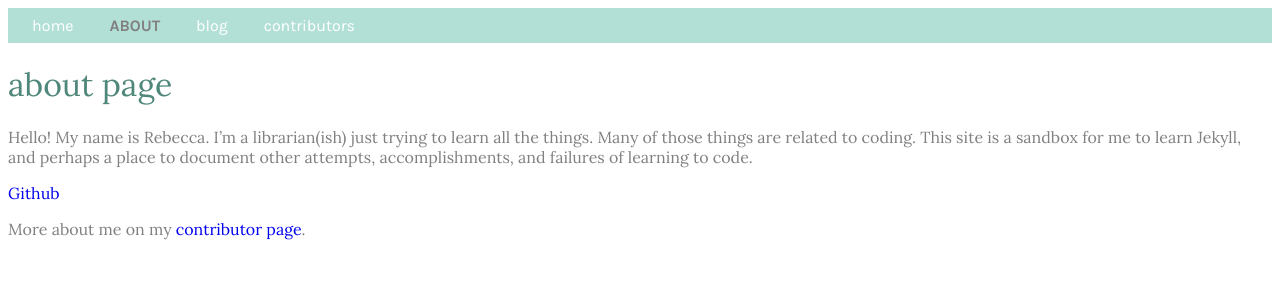
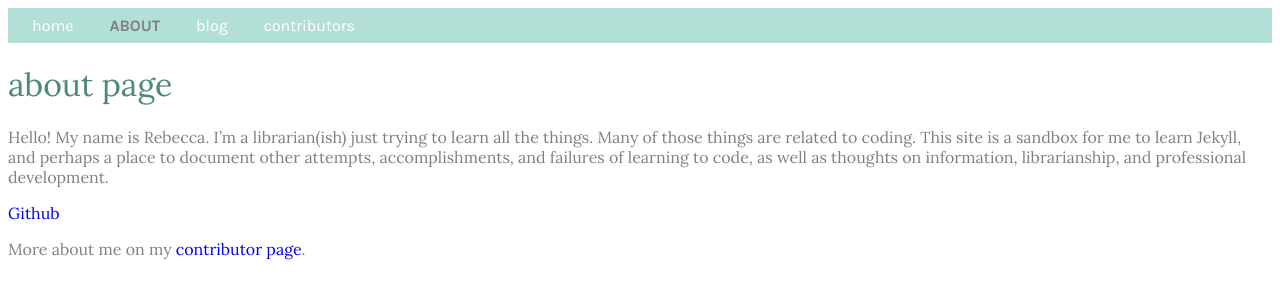
Before and after one commit to rmtownsend/jekyll-blog, a Jekyll site: the page built from about.md, in a window 1280 px wide. Shown: the top 300 px of the page. Built offline with Jekyll 4.4.1, drawn with Linux system fonts in a browser that asks for light colours.

Commit message:
updated about and contributors pages

```diff
--- a/about.md
+++ b/about.md
@@ -4,7 +4,7 @@ title: About
 ---
 # About page
 
-Hello! My name is Rebecca. I'm a librarian(ish) just trying to learn all the things. Many of those things are related to coding. This site is a sandbox for me to learn Jekyll, and perhaps a place to document other attempts, accomplishments, and failures of learning to code.
+Hello! My name is Rebecca. I'm a librarian(ish) just trying to learn all the things. Many of those things are related to coding. This site is a sandbox for me to learn Jekyll, and perhaps a place to document other attempts, accomplishments, and failures of learning to code, as well as thoughts on information, librarianship, and professional development.
 
 [Github](https://github.com/rmtownsend/)
 
```
Also changed, not shown: _creators/joe.md (+1 -1 lines), _creators/rebecca.md (+1 -1 lines).
